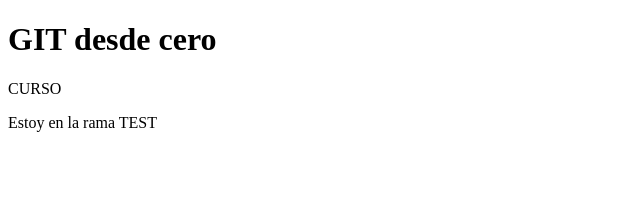
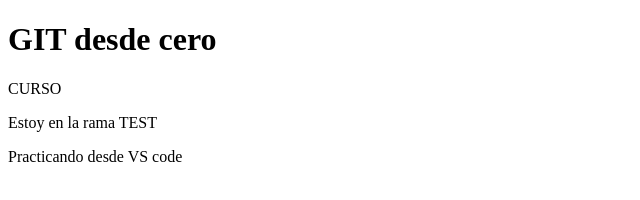
Before and after one commit to 16200261/practicando-git, a plain HTML site: page index.html in a window 1280 px wide. Shown: the whole page, without its empty margins (0-640 px from the left). Drawn offline with Linux system fonts and the light colour scheme.

Commit message:
Primer commit desde VS code

```diff
--- a/index.html
+++ b/index.html
@@ -2,8 +2,7 @@
 <html lang="en">
 <head>
     <meta charset="UTF-8">
-    <meta name="viewport" content="width=device-width, initial-scale=1.0">
-    <title>Practicando con GIT</title>
+    <title>Practicando con GIT con VScode</title>
 </head>
 <body>
     <h1>GIT desde cero</h1>
@@ -11,5 +10,10 @@
     <section>
         <p>Estoy en la rama TEST</p>
     </section>
+    <div>
+        <p>
+            Practicando desde VS code
+        </p>
+    </div>
 </body>
 </html>
```
Also changed, not shown: 1 other file.
